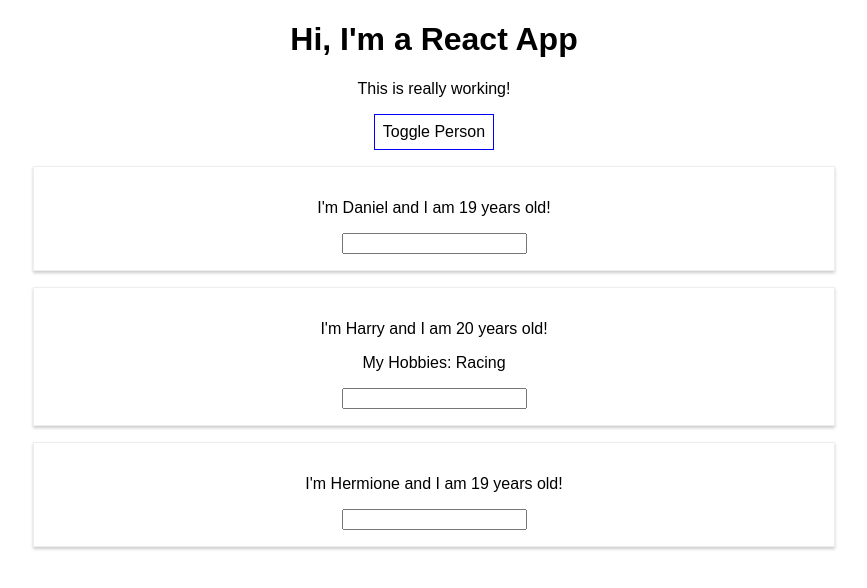
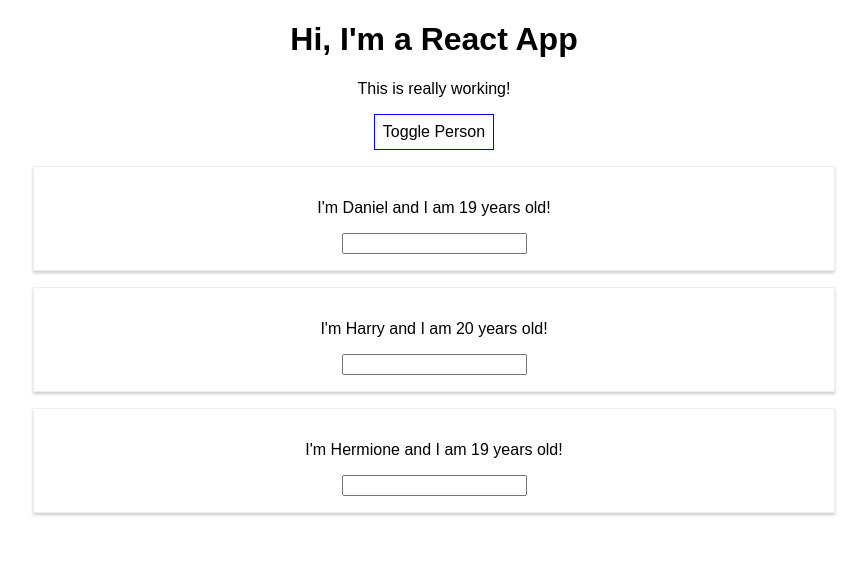
Before and after one commit to danielsyahputra/reactjs-journey, a React (Create React App) app in the folder reactjs-app/: page / in a window 1280 px wide. Both pictures are taken after a click on the button "Toggle Person". Shown: the top 588 px of the page, without its empty margins (206-1073 px from the left). Built offline with nearby package versions, Linux system fonts and the light colour scheme.

Commit message:
:smile: outputting list

```diff
--- a/reactjs-app/src/App.js
+++ b/reactjs-app/src/App.js
@@ -55,22 +55,9 @@
     if (this.state.showPersons) {
       persons = (
         <div>
-          <Person
-            name={this.state.persons[0].name}
-            age={this.state.persons[0].age}
-          />
-          <Person
-            name={this.state.persons[1].name}
-            age={this.state.persons[1].age}
-            click={this.switchNameHandler.bind(this, "Harry Potter!")}
-            changed={this.nameChangedHandler}
-          >
-            My Hobbies: Racing
-          </Person>
-          <Person
-            name={this.state.persons[2].name}
-            age={this.state.persons[2].age}
-          />
+          {this.state.persons.map(person => {
+            return <Person name={person.name} age={person.age} />
+          })}
         </div>
       );
     }
```
Also changed, not shown: 1 other file (tests, documents, lock files or other folders).
